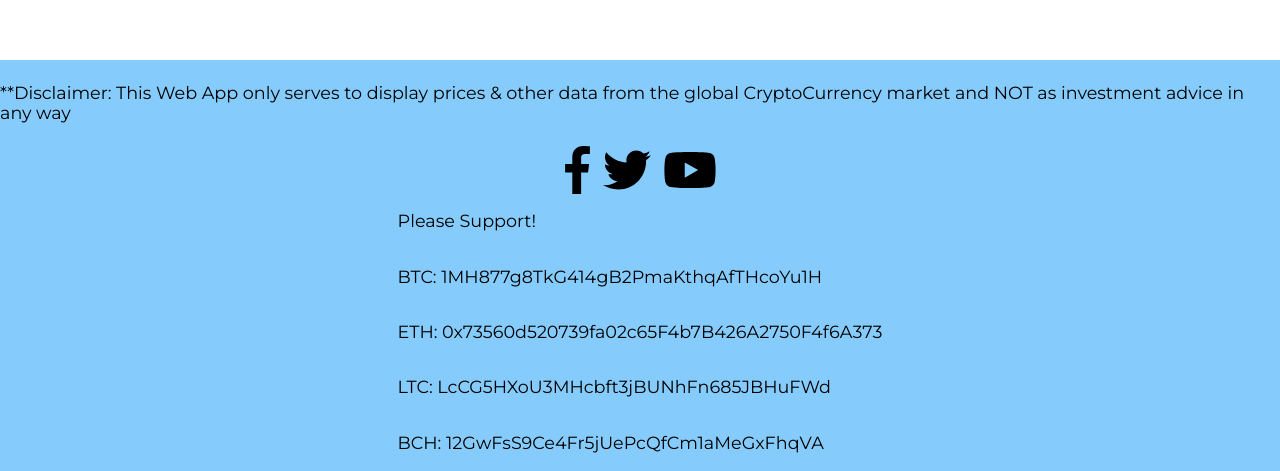
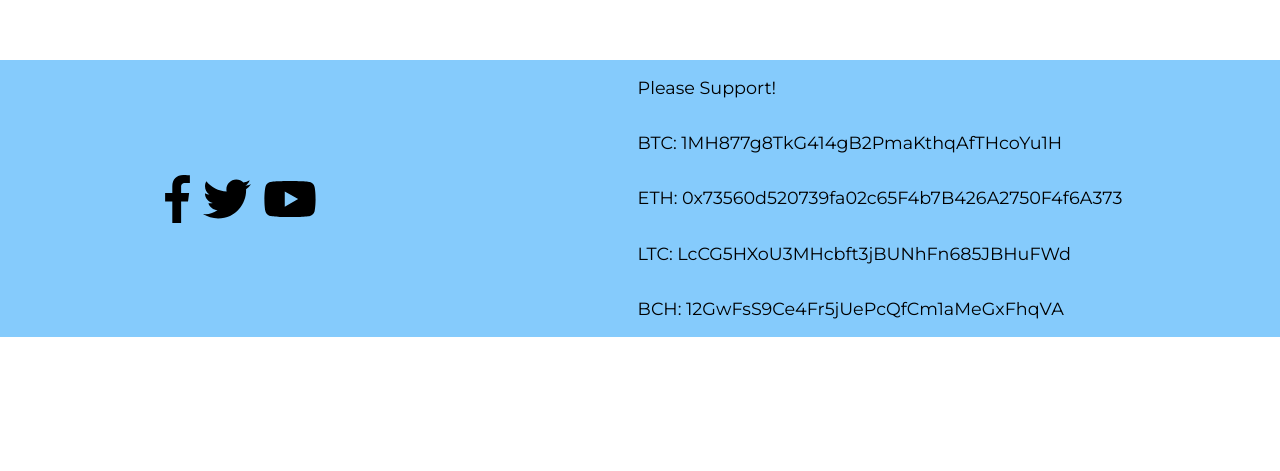
Before and after one commit to timdamra/cryptoapp, a React app: page /buzz in a window 1280 px wide. Shown: the part 852-1323 px from the top of the page. After the commit the page ends 1189 px from the top, so only its background shows below. Built offline with nearby package versions, Linux system fonts and the light colour scheme; no server answers.

Commit message:
fix footer3

```diff
--- a/src/components/CoinList.js
+++ b/src/components/CoinList.js
@@ -48,6 +48,11 @@ export class CoinList extends Component {
                   }
                 })
             : <FoldingCube />}
+          <sub style={{ padding: '10px 0' }}>
+            **Disclaimer: This Web App only serves to display prices & other
+            data from the global CryptoCurrency market and NOT as investment
+            advice in any way
+          </sub>
         </CoinContainer>
       </div>
     );
--- a/src/components/Footer.js
+++ b/src/components/Footer.js
@@ -11,13 +11,6 @@ const Footer = props => {
   return (
     <FooterDiv>
       <FooterSection>
-        <FooterSubSection>
-          <FooterFont style={{ padding: '5px 0' }}>
-            **Disclaimer: This Web App only serves to display prices & other
-            data from the global CryptoCurrency market and NOT as investment
-            advice in any way
-          </FooterFont>
-        </FooterSubSection>
         <FooterSubSection>
           <i style={{ padding: '0 6px' }} className="fab fa-facebook-f fa-3x" />
           <i style={{ padding: '0 6px' }} className="fab fa-twitter fa-3x" />
```
